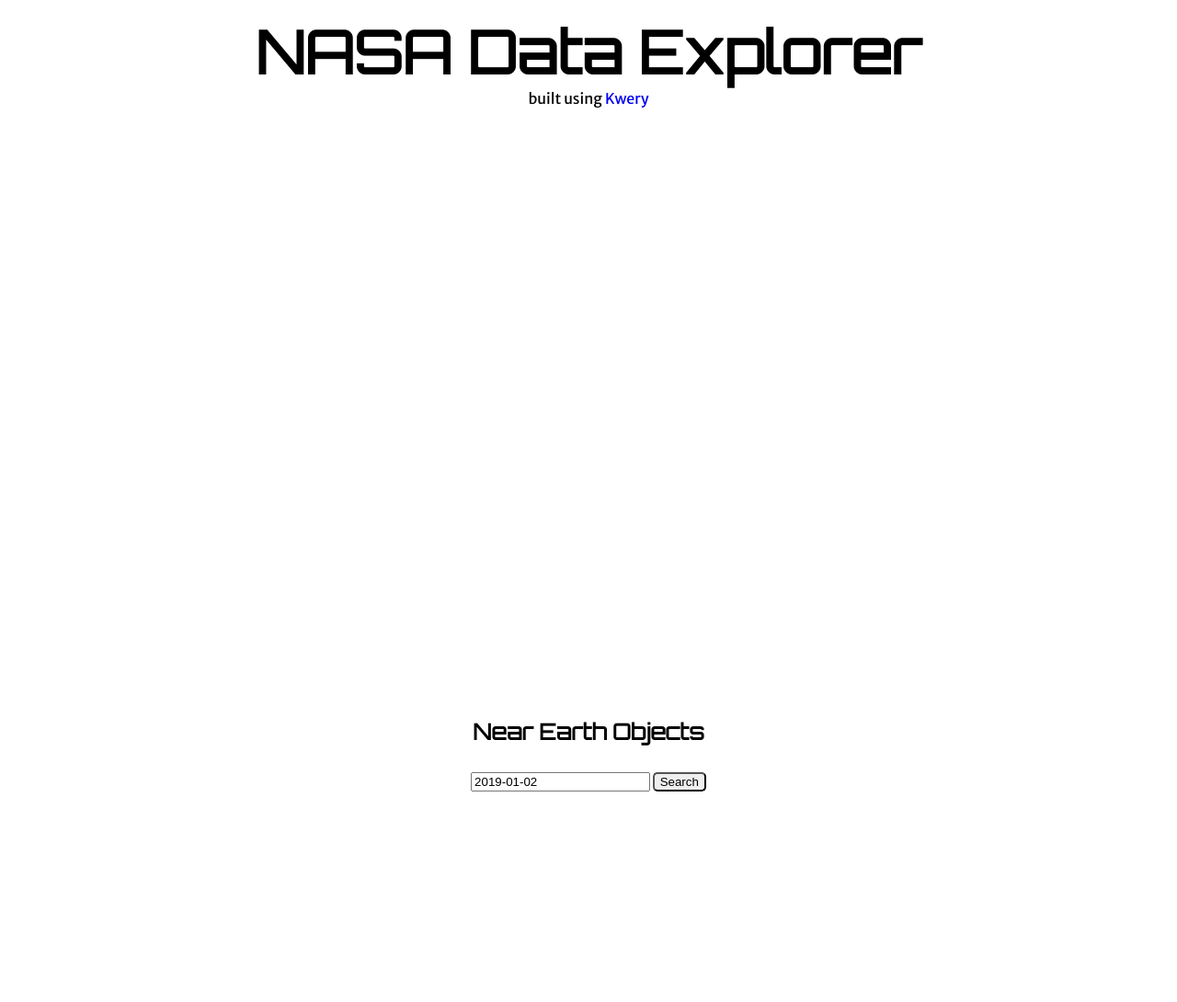
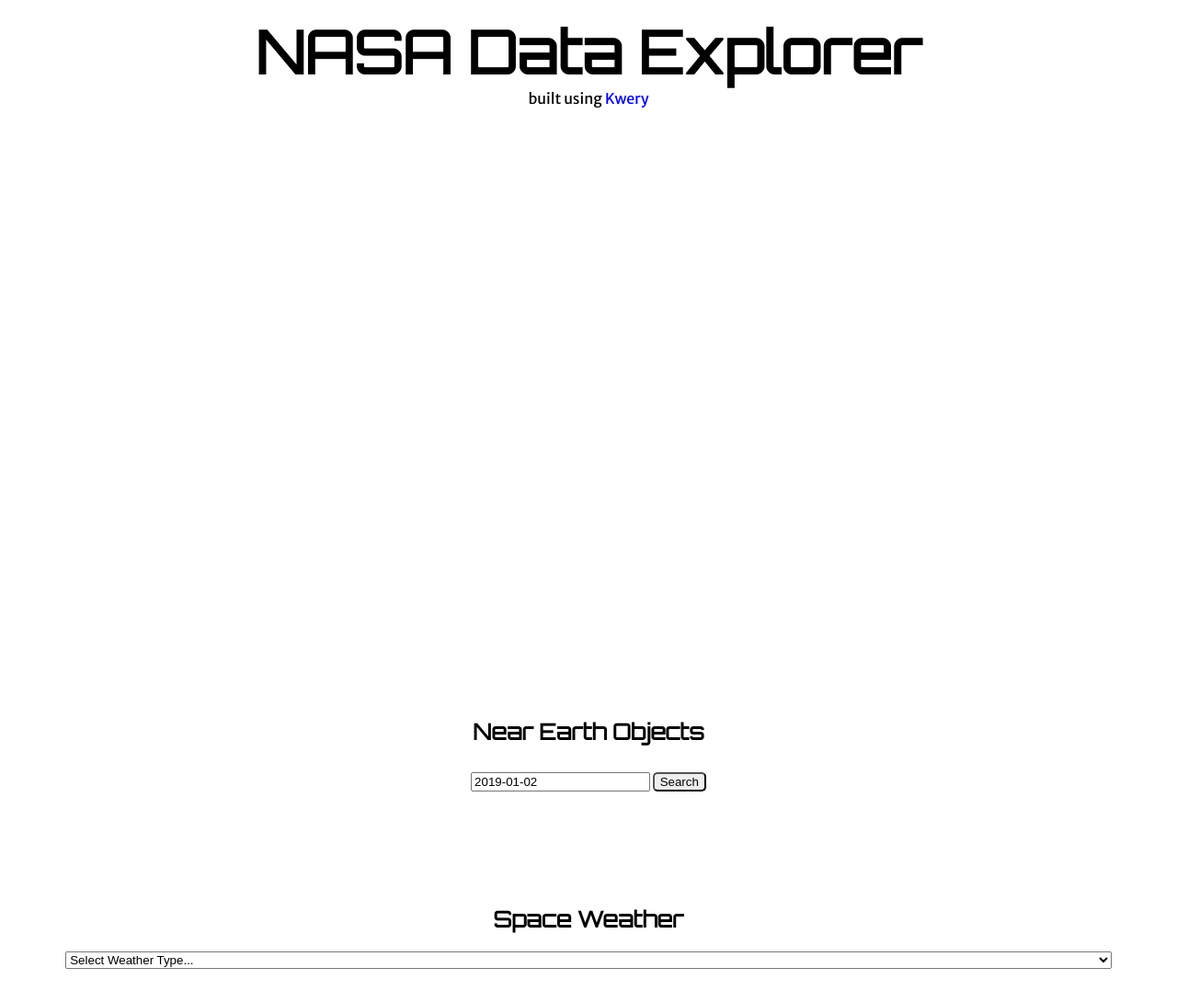
Before and after one commit to purabshah8/NASA-data-explorer, a website built with webpack: page index.html in a window 1280 px wide. Shown: the whole page at 92% size. Before the commit the page ends 925 px from the top, so only its background shows below. Built offline with nearby package versions, Linux system fonts and the light colour scheme; no server answers; files whose address does not match are found by name.

```diff
--- a/index.html
+++ b/index.html
@@ -18,8 +18,8 @@
             <span>built using <a href="https://github.com/purabshah8/kwery">Kwery</a></span>
         </header>
         <div id="apod-container"></div>
-        <div class="neo-container">
-            <h2>Near Earth Objects</h2>
+        <div class="sub-container">
+            <h2 class="sub-title">Near Earth Objects</h2>
             <form class="date-picker">
                 <input id="flatpickr" type="text" placeholder="Select Date Range..."/>
                 <button id="neo-search-button">Search</button>
@@ -28,8 +28,19 @@
                 <table class="neo-table"></table>
             </div>
         </div>
-        <div class="donki-container">
-
+        <div class="sub-container">
+            <h2 class="sub-title">Space Weather</h2>
+            <select>
+                <option disabled selected>Select Weather Type...</option>
+                <option value="CME">Coronal Mass Ejection</option>
+                <option value="GST">Geomagnetic Storm</option>
+                <option value="IPS">Interplanetary Shock</option>
+                <option value="FLR">Solar Flare</option>
+                <option value="SEP">Solar Energetic Particles</option>
+                <option value="MPC">Magnetopause Crossing</option>
+                <option value="RBE">Radiation Belt Enhancement</option>
+                <option value="HSS">High Speed Stream</option>
+            </select>
         </div>
     </main>
     <footer>
--- a/style.scss
+++ b/style.scss
@@ -53,7 +53,7 @@
     // max-width: 50%;
 }
 
-.neo-container {
+.sub-container {
     background: rgba(255, 255, 255, 0.6);
     overflow: auto;
     padding: 3em;
@@ -63,10 +63,11 @@
     margin: 0 auto;
 }
 
-.neo-container h2 {
+.sub-title {
     text-align: center;
     font-family: 'Orbitron', sans-serif;
 }
+
 .date-picker {
     margin: 8px auto;
 }
```
Also changed, not shown: style.css, 1 other file.
